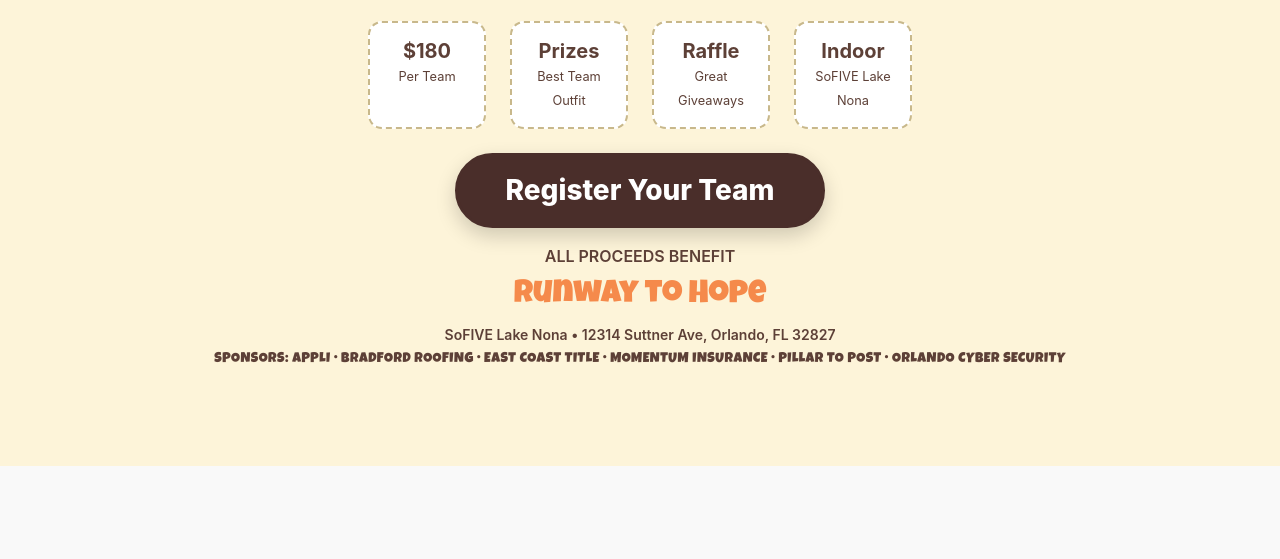
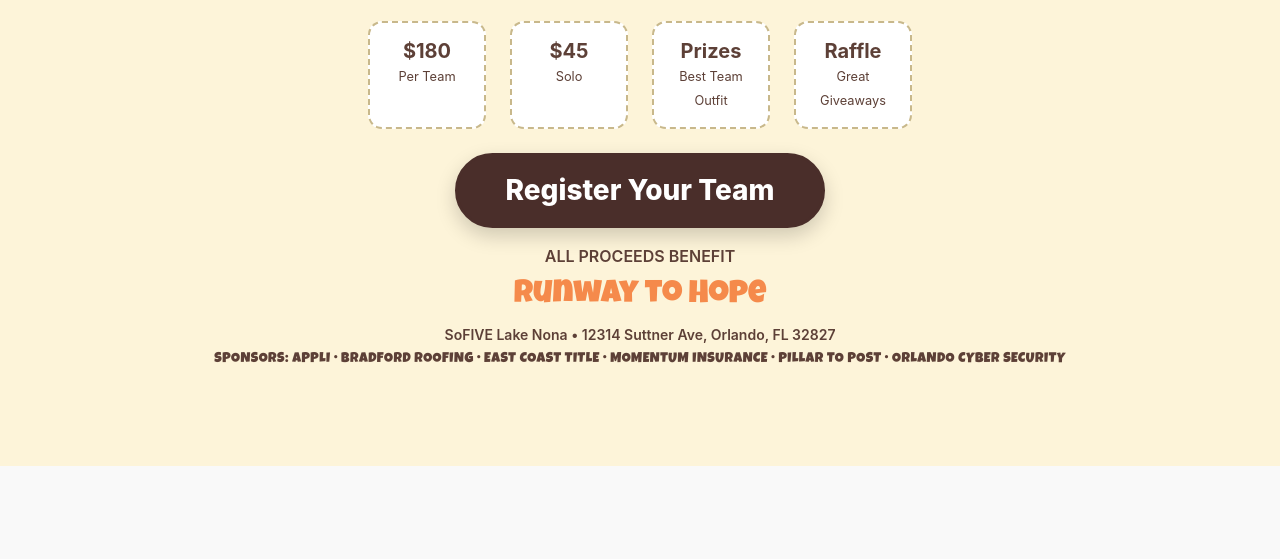
Before and after one commit to vncling/DodgeBallforHope, a plain HTML site: page index.html in a window 1280 px wide. Shown: the part 1021-1580 px from the top of the page. Drawn offline with nearby package versions, Linux system fonts and the light colour scheme; a script that the page names is missing; a web font is replaced by a local one.

Commit message:
little fix

```diff
--- a/index.html
+++ b/index.html
@@ -423,6 +423,12 @@ body{margin-top:20px;}
     </div>
     <div class="col-6 col-md-3">
       <div class="dashed-box p-3 h-100 text-center">
+        <h3 class="fw-bold fs-5 mb-0">$45</h3>
+        <small>Solo</small>
+      </div>
+    </div>
+    <div class="col-6 col-md-3">
+      <div class="dashed-box p-3 h-100 text-center">
         <h3 class="fw-bold fs-5 mb-0">Prizes</h3>
         <small>Best Team Outfit</small>
       </div>
@@ -431,12 +437,6 @@ body{margin-top:20px;}
       <div class="dashed-box p-3 h-100 text-center">
         <h3 class="fw-bold fs-5 mb-0">Raffle</h3>
         <small>Great Giveaways</small>
-                </div>
-              </div>
-              <div class="col-6 col-md-3">
-                <div class="dashed-box p-3 h-100 text-center">
-                  <h3 class="fw-bold fs-5 mb-0">Indoor</h3>
-                  <small>SoFIVE Lake Nona</small>
       </div>
     </div>
   </div>
```
Lines whose indentation alone changed are shown as unchanged.
